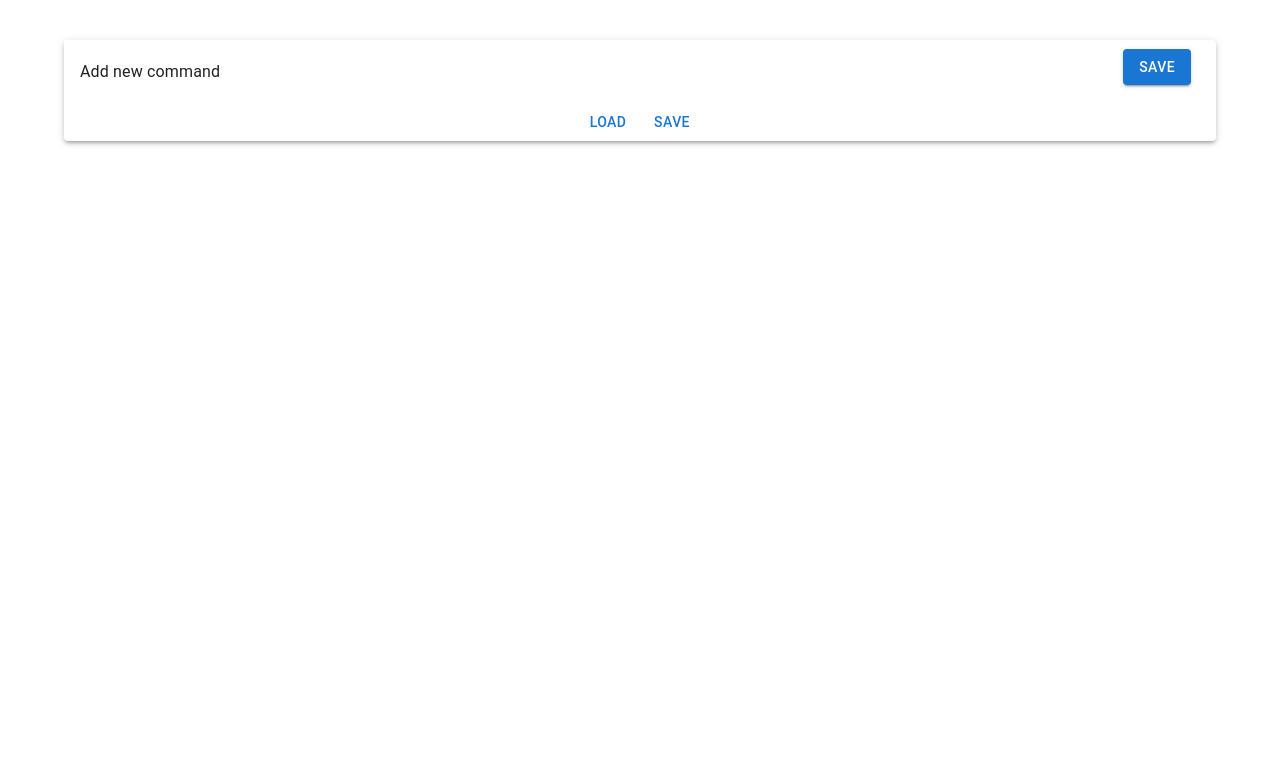
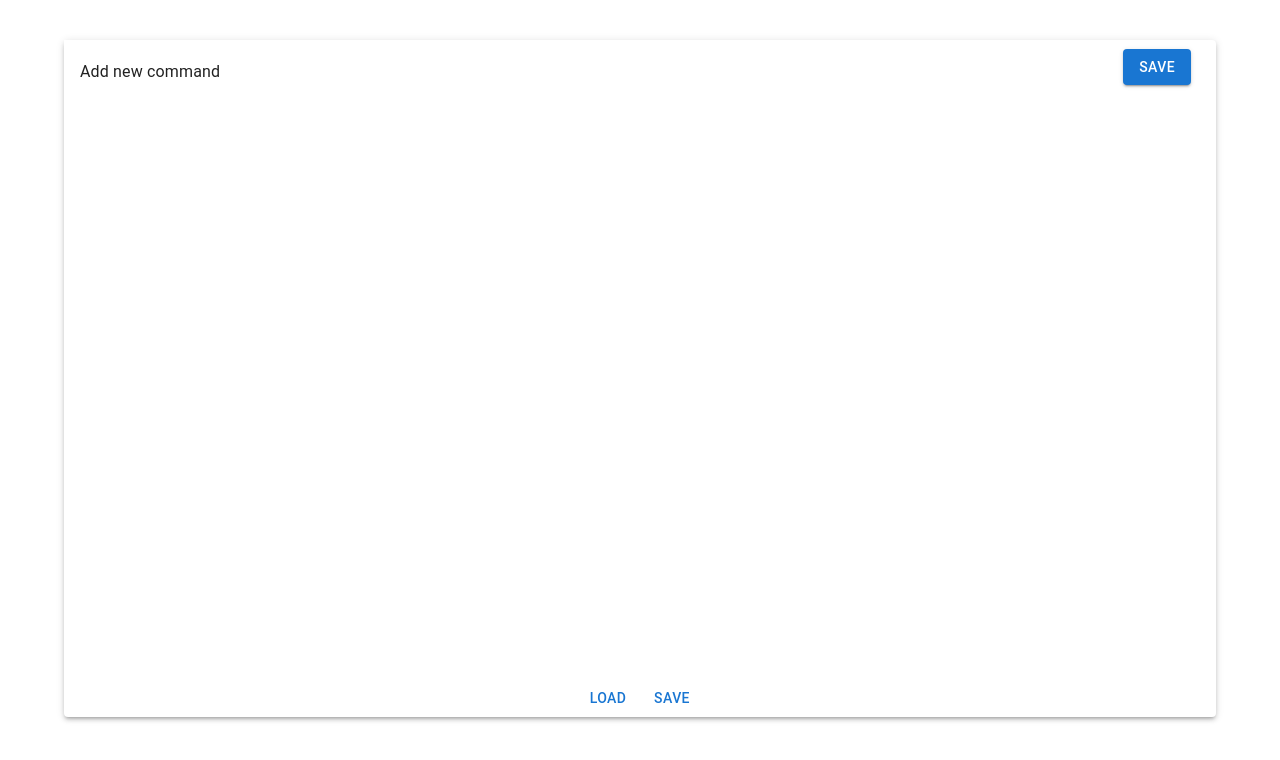
Before and after one commit to RoganMatrivski/Autalon-Generator-Desktop, a React (Vite) app: page / in a window 1280 px wide. Shown: the top 760 px of the page. Built offline with nearby package versions, Linux system fonts and the light colour scheme.

Commit message:
Make command list scrollable

```diff
--- a/src/components/CommandList.tsx
+++ b/src/components/CommandList.tsx
@@ -21,6 +21,7 @@ type CommandRowProps = {
 };
 import CommandRow from "./CommandRow";
 import { useStore } from "../stores";
+import { Box } from "@mui/system";
 
 export default function CommandList(props: any) {
   const commandList = useStore((state) => state.instructionList);
@@ -41,6 +42,7 @@ export default function CommandList(props: any) {
   const handleRemoveCommand = (idx) => removeCommand(idx);
 
   return (
+    <Box sx={{ height: "80vh", overflowY: "auto" }}>
       <List sx={{ width: "100%", maxWidth: 360, bgcolor: "background.paper" }}>
         {commandList.map((x, i) => (
           <CommandRow
@@ -60,5 +62,6 @@ export default function CommandList(props: any) {
           <ListItemText primary="Add new command" />
         </ListItemButton>
       </List>
+    </Box>
   );
 }
```
Lines whose indentation alone changed are shown as unchanged.
